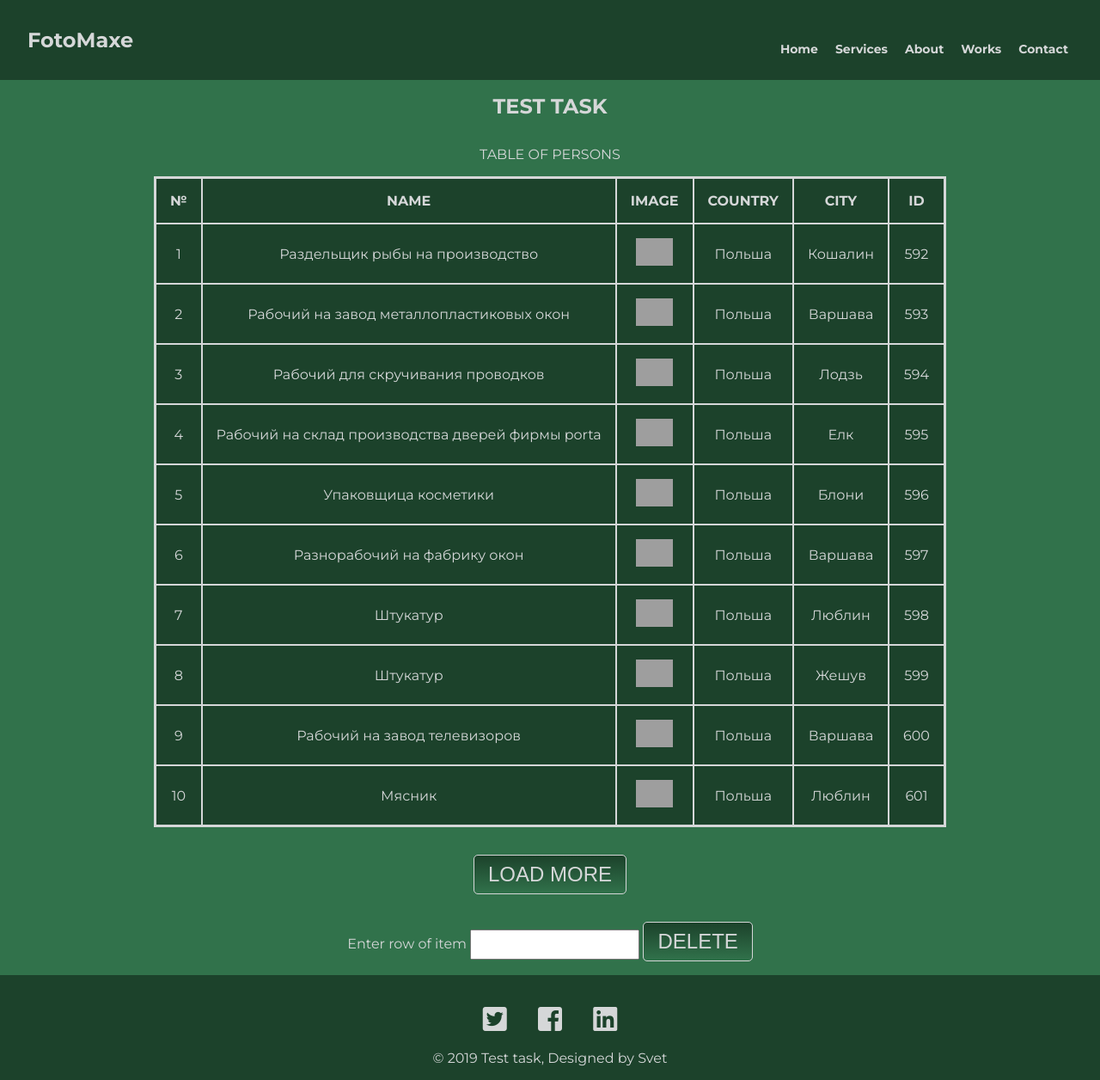
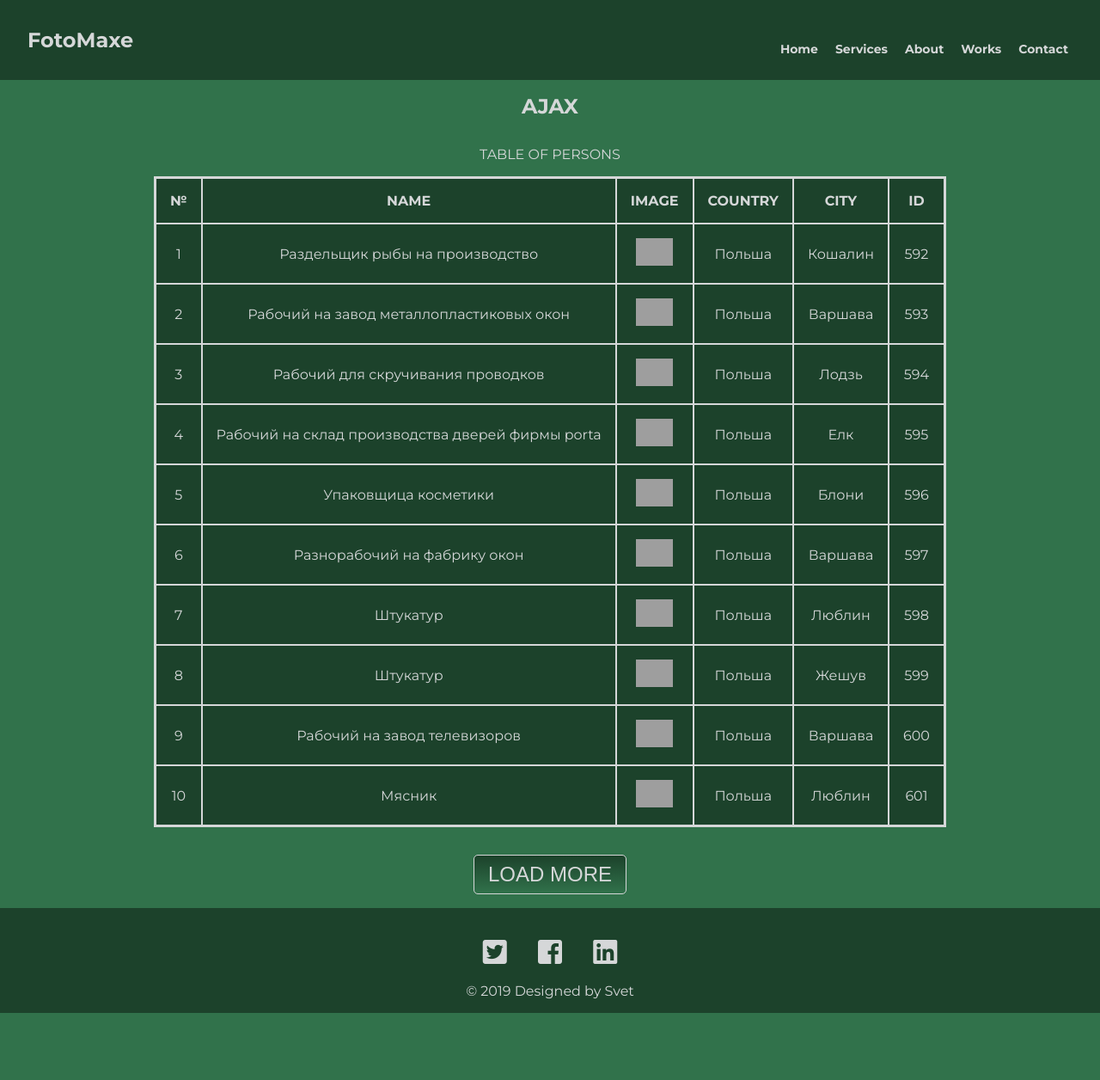
Before and after one commit to SvitlanaTsupryk-jul18/FotoMaxe, a website: page index.html in a window 1280 px wide. Shown: the whole page at 86% size. After the commit the page ends 1178 px from the top, so only its background shows below. Drawn offline with Linux system fonts and the light colour scheme; grey boxes are pictures that could not be loaded.

Commit message:
naming changes

```diff
--- a/index.html
+++ b/index.html
@@ -8,8 +8,8 @@
     <title>Test FotoMaxe</title>
     <link rel="stylesheet" type="text/css" href="css/style.css">
     <link href="https://fonts.googleapis.com/css?family=Montserrat:400,700,800|Roboto+Slab:400,700" rel="stylesheet">
-    <link rel="stylesheet" href="https://use.fontawesome.com/releases/v5.7.2/css/all.css" integrity="sha384-fnmOCqbTlWIlj8LyTjo7mOUStjsKC4pOpQbqyi7RrhN7udi9RwhKkMHpvLbHG9Sr"
-        crossorigin="anonymous">
+    <link rel="stylesheet" href="https://use.fontawesome.com/releases/v5.7.2/css/all.css"
+        integrity="sha384-fnmOCqbTlWIlj8LyTjo7mOUStjsKC4pOpQbqyi7RrhN7udi9RwhKkMHpvLbHG9Sr" crossorigin="anonymous">
 </head>
 
 <body>
@@ -43,7 +43,7 @@
 
     </header>
     <section class="wrapper">
-        <h2>test task</h2>
+        <h2>Ajax</h2>
         <table>
             <caption>Table of persons</caption>
             <thead>
@@ -60,19 +60,21 @@
             </tbody>
         </table>
         <button class="btn btn-more" type="button">load more</button>
-        <div class="deleted">
+        <!-- <div class="deleted">
             Enter row of item
             <input type="number" class="deleted__num">
             <button type="button" class="btn btn-deleted">Delete</button>
-        </div>
+        </div> -->
     </section>
     <footer class="footer">
         <div class="footer__socials">
-            <a class="footer__icon" href="twitter.com" name="go-to-twitter-page"><i class="fab fa-twitter-square"></i></a>
-            <a class="footer__icon" href="Facebook.com" name="go-to-facebook-page"><i class="fab fa-facebook-square"></i></a>
+            <a class="footer__icon" href="twitter.com" name="go-to-twitter-page"><i
+                    class="fab fa-twitter-square"></i></a>
+            <a class="footer__icon" href="Facebook.com" name="go-to-facebook-page"><i
+                    class="fab fa-facebook-square"></i></a>
             <a class="footer__icon" href="linkedin.com" name="go-to-linkedin-page"><i class="fab fa-linkedin"></i></a>
         </div>
-        <p>© 2019 Test task, Designed by Svet</p>
+        <p>© 2019 Designed by Svet</p>
     </footer>
     <script src="get-dates.json" defer></script>
     <script src="script.js" defer></script>
```
